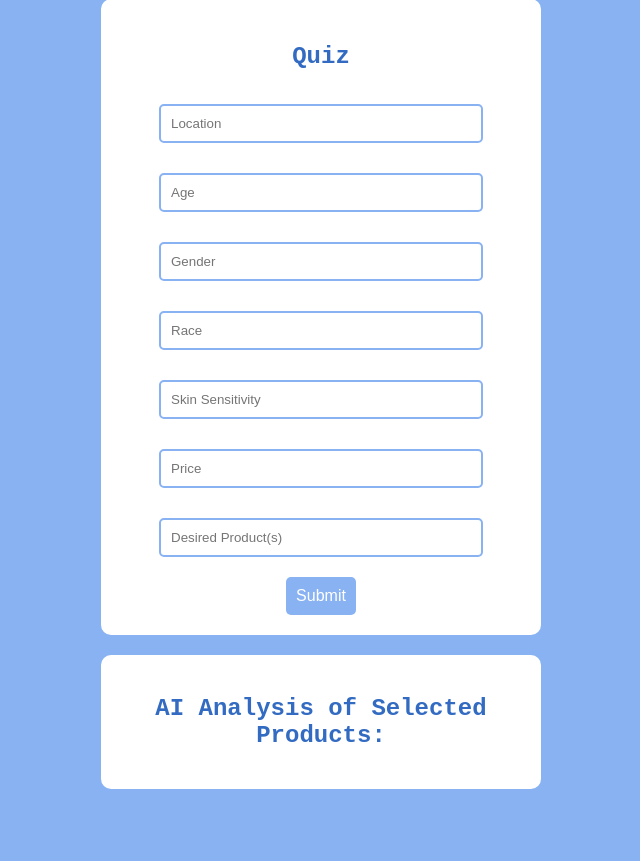
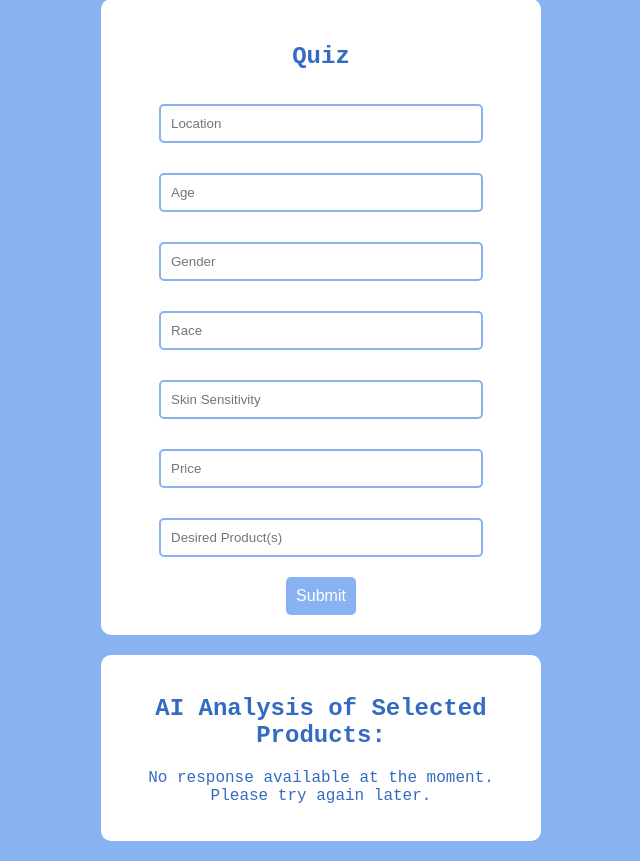
Before and after one commit to aa-phan/Facial-Skincare-Analysis, a Flask app: page /quiz in a window 1280 px wide. Shown: the part 317-1178 px from the top of the page, without its empty margins (319-959 px from the left). Before the commit the page ends 1106 px from the top, so only its background shows below. Run offline with Flask 3, Linux system fonts and the light colour scheme.

Commit message:
Final commits; adjusted HTML, frontend-backend integration, prepped for submission

```diff
--- a/app.py
+++ b/app.py
@@ -1,8 +1,9 @@
 from flask import Flask, render_template, request, url_for, redirect
 import os
 from product_selection import product_select
-from llm_analysis import analyze_pareto_products
-
+from llm_analysis import analyze_pareto_products, rag_ingredients
+import glob
+import requests
 app = Flask(__name__)
 
 uploadfolder = 'static/uploads'
@@ -39,6 +40,7 @@ def upload():
 
 @app.route('/select_product', methods=['POST'])
 def product():
+
     location = request.form.get('location')
     age = request.form.get('age')
     gender = request.form.get('gender')
@@ -46,8 +48,51 @@ def product():
     skin_sensitivity = request.form.get('skin_sensitivity')
     price = request.form.get('price')
     ingredients = request.form.get('desired_products')
-    price = float(price)
+    price = float(price) if price else 0
 
+    images_folder = r"C:\Users\Aaron\Documents\Facial-Skincare-Analysis\static\uploads"
+    image_files = glob.glob(os.path.join(images_folder, "*.jpg"))
+
+    if not image_files:
+        return render_template('quiz.html', error="No image uploaded or available for processing.")
+
+    image_path = image_files[0]
+    url = 'http://localhost:5000/predict'
+
+    try:
+        with open(image_path, 'rb') as image_file:
+            files = {'image': image_file}
+            response = requests.post(url, files=files)
+
+        if response.status_code == 200:
+                result = response.json()
+                prediction = int(result['prediction'])
+
+                suggested_ingredients = rag_ingredients(prediction)
+                ai_response = ""
+
+                for ing in suggested_ingredients:
+                    ai_response+=product_select(ingredients=ing, max_price=price,analyze_with_llm=True)
+                    ai_response+="\n"
+                ai_response+=product_select(ingredients=ingredients, max_price=price, analyze_with_llm=True)
+
+                return render_template('quiz.html', ai_response=ai_response)
+        else:
+            # Handle unsuccessful API response
+            error_message = f"API call failed with status code {response.status_code}: {response.text}"
+            return render_template('quiz.html', error=error_message)
+
+    except FileNotFoundError:
+        error_message = f"Image file not found at: {image_path}"
+        return render_template('quiz.html', error=error_message)
+
+    except Exception as e:
+        error_message = f"An unexpected error occurred: {str(e)}"
+        print(error_message)
+        return render_template('quiz.html', error=error_message)
+
+
+    """
     pareto_results = product_select(
         ingredients=ingredients,
         max_price=price,
@@ -62,6 +107,7 @@ def product():
     ai_response = analyze_pareto_products(pareto_results)
 
     return render_template('quiz.html', ai_response=ai_response)
+    """
 
 if __name__ == '__main__':
-    app.run(debug=True)
+    app.run(debug=True, port=5001)
--- a/pareto_set.py
+++ b/pareto_set.py
@@ -55,6 +55,7 @@ def pareto_front(database_results, max_price=None, combination=None, dry=None, n
         brand_score = brand_preference(product.get("brand"), ["CLINIQUE", "DRUNK ELEPHANT"])
         evaluated_products.append({
             "name": product["name"],
+            "brand": product["brand"],
             "scores": {
                 "price": price_score,
                 "rating": rating_score,
--- a/templates/quiz.html
+++ b/templates/quiz.html
@@ -35,7 +35,20 @@
     <div class="analysis">
         <h2>AI Analysis of Selected Products:</h2>
         <div class="aicontent">
-            <p>{{ ai_response }}</p>
+            {% if ai_response %}
+                <div class="ai-response">
+                    <div class="response-section">
+                        <h2>AI Response:</h2>
+                        <div class="response-item">
+                            <p>{{ ai_response | replace('\n', '<br>') | replace('**', '<b>') | replace('</b>', '') | safe }}</p>
+                        </div>
+                    </div>
+                </div>
+            {% else %}
+                <div class="error-message">
+                    <p>No response available at the moment. Please try again later.</p>
+                </div>
+            {% endif %}
         </div>
     </div>
 </body>
--- a/training/endpoint.py
+++ b/training/endpoint.py
@@ -41,4 +41,4 @@ def predict():
             os.remove(image_path)
 
 if __name__ == '__main__':
-    app.run(host='0.0.0.0', port=5000, debug=False)
+    app.run(host='0.0.0.0', port=5000, debug=True)
```
Also changed, not shown: llm_analysis.py (+10 -7 lines), product_selection.py (+4 -5 lines), 1 other file.
